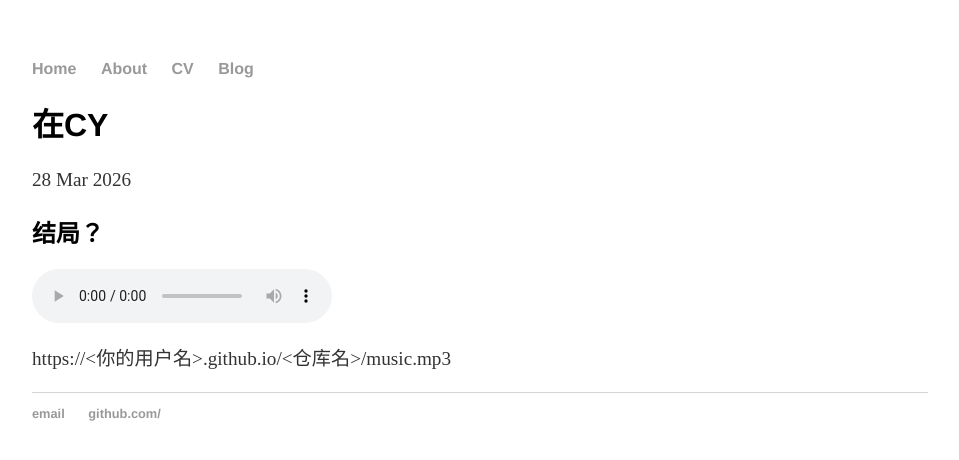
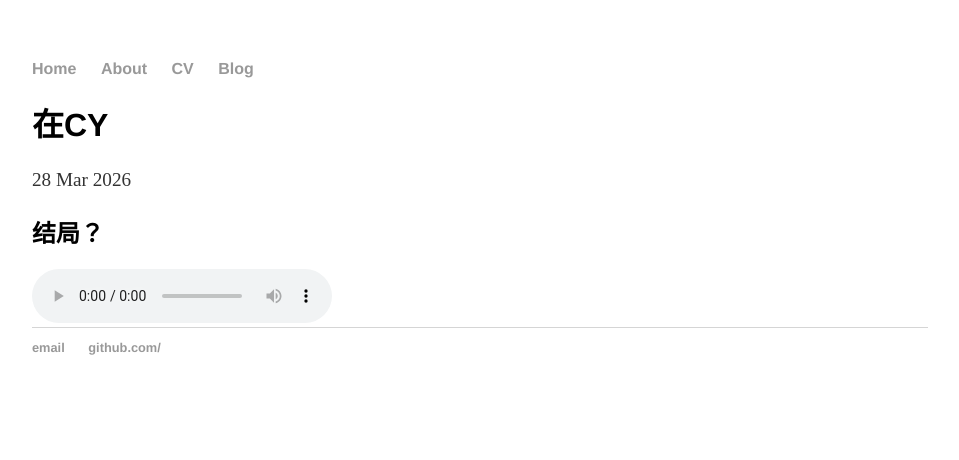
Before and after one commit to kaiagss/kaiagss.github.io, a Jekyll site: the page built from _posts/2026-03-28-Yan-site-launched.md, in a window 1280 px wide. Shown: the top 460 px of the page, without its empty margins (160-1119 px from the left). Built offline with Jekyll 4.4.1, drawn with Linux system fonts in a browser that asks for light colours; part of the change alters nothing that is shown.

Commit message:
Update 2026-03-28-Yan-site-launched.md

```diff
--- a/_posts/2026-03-28-Yan-site-launched.md
+++ b/_posts/2026-03-28-Yan-site-launched.md
@@ -8,8 +8,6 @@ date: 2026-03-28
 
 
 <audio controls>
-  <source src="你的音乐文件RAW链接.mp3" type="audio/mpeg">
+  <source src="[你的音乐文件RAW链接.mp3](https://<你的用户名>.github.io/<仓库名>/music.mp3)" type="audio/mpeg">
   您的浏览器不支持音频元素。
 </audio>
-
-https://<你的用户名>.github.io/<仓库名>/music.mp3
```
